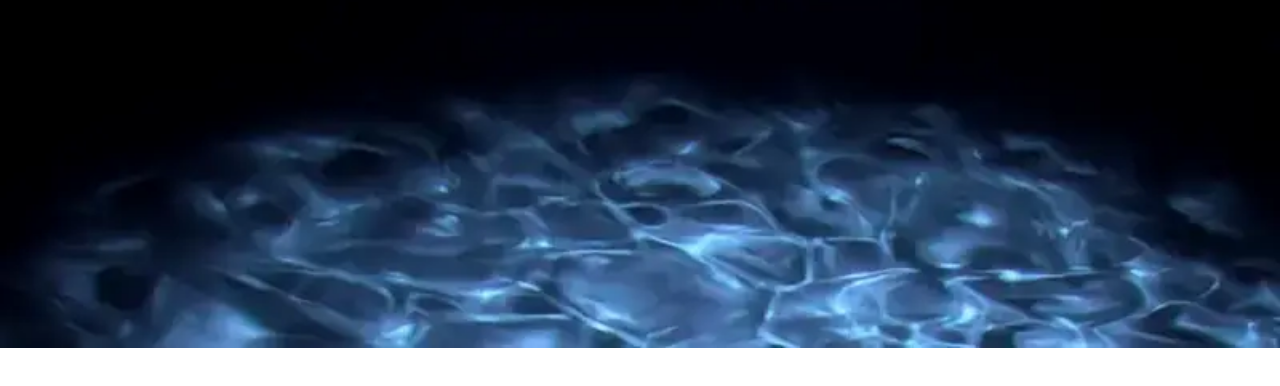
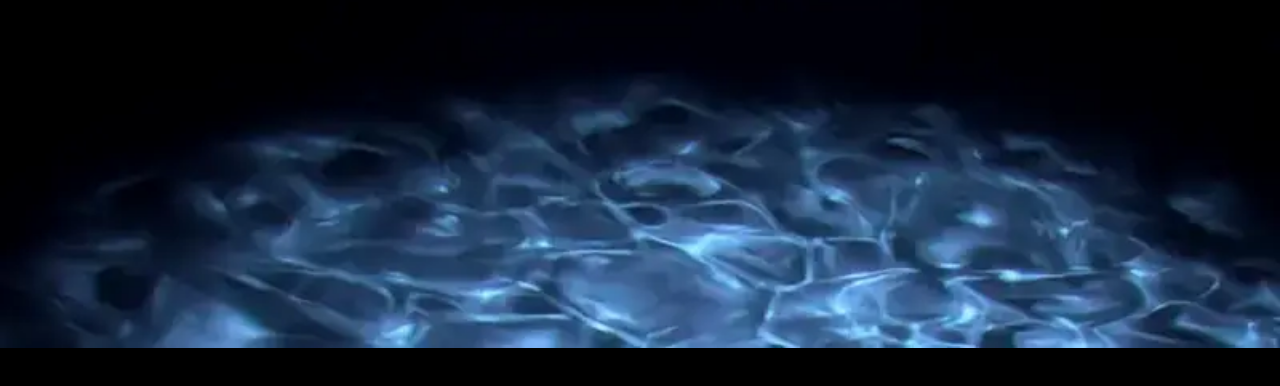
Before and after one commit to monumentoignoto/monumentoignoto.github.io, a plain HTML site: page LeftToBe/Alone.html in a window 1280 px wide. Shown: the part 372-758 px from the top of the page. Drawn offline with Linux system fonts and the light colour scheme.

Commit message:
Update Alone.html

```diff
--- a/LeftToBe/Alone.html
+++ b/LeftToBe/Alone.html
@@ -1,6 +1,6 @@
 <html>
     <title>Alone</title>
-	<body background = "bottom.webp">
+	<body bgcolor = "black" background = "bottom.webp">
 	<font color = "black">
 	<audio src = "alone.mp3" autoplay loop> </audio>
 	<style>
```
